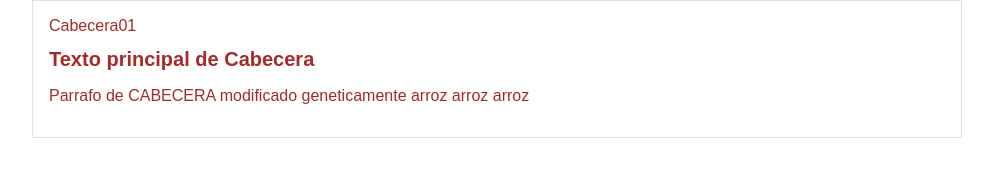
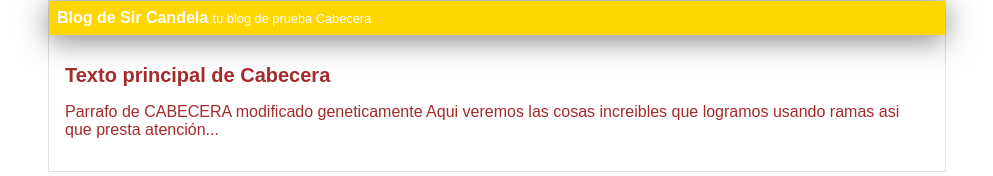
Before and after one commit to SirCandela/blog, a plain HTML site: page index.html in a window 1280 px wide. Shown: the whole page, without its empty margins (143-1136 px from the left). Drawn offline with Linux system fonts and the light colour scheme.

Commit message:
Finalizado el CSS de la cabecera

```diff
--- a/css/estilos.css
+++ b/css/estilos.css
@@ -7,10 +7,29 @@ body
     margin: 0;
     padding: 0;
 }
+
+#cabecera
+{
+    background-color: gold;
+    box-shadow: 0px 5px 30px 0px rgba(0, 0, 0, 0.5);
+    color: white;
+    font-weight: bold;
+    margin: 0;
+    padding: 0.5em;
+
+}
+
+#cabecera #tagline
+{
+    margin: 0, 0, 0, 1em;
+    font-weight: normal;
+    font-size: 0.8em;
+}
+
 #container
 {
     width: 70%;
-    padding: 1em;
+    padding: 0;
     text-align: left;
     border: 1px solid #DDDD;
     margin: auto;
@@ -18,6 +37,8 @@ body
 #container h1
 {
     font-size: 20px;
-
-
 }
+#post
+{
+    padding: 1em;
+}
--- a/index.html
+++ b/index.html
@@ -6,13 +6,17 @@
     </head>
     <body>
         <div id="container">
-            <div id="cabecera01">
-                Cabecera01
+            <div id="cabecera">
+                Blog de Sir Candela
+                <span id="tagline">
+                    tu blog de prueba Cabecera
+                </span>
             </div>
             <div id="post">
                 <h1> Texto principal de Cabecera </h1>
                 <p>Parrafo de CABECERA modificado geneticamente
-                    arroz  arroz arroz
+                    Aqui veremos las cosas increibles que logramos usando ramas
+                    asi que presta atención...
                 </p>
             </div>
 
```
